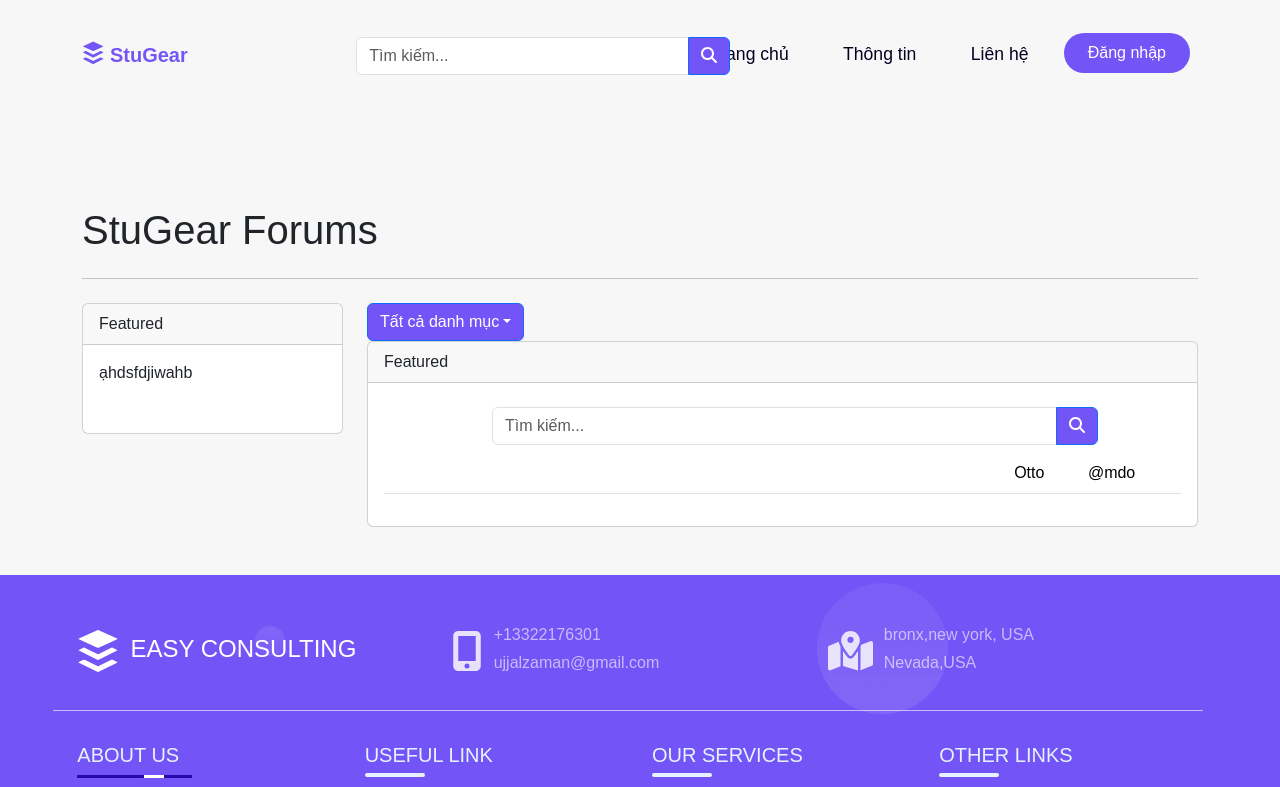
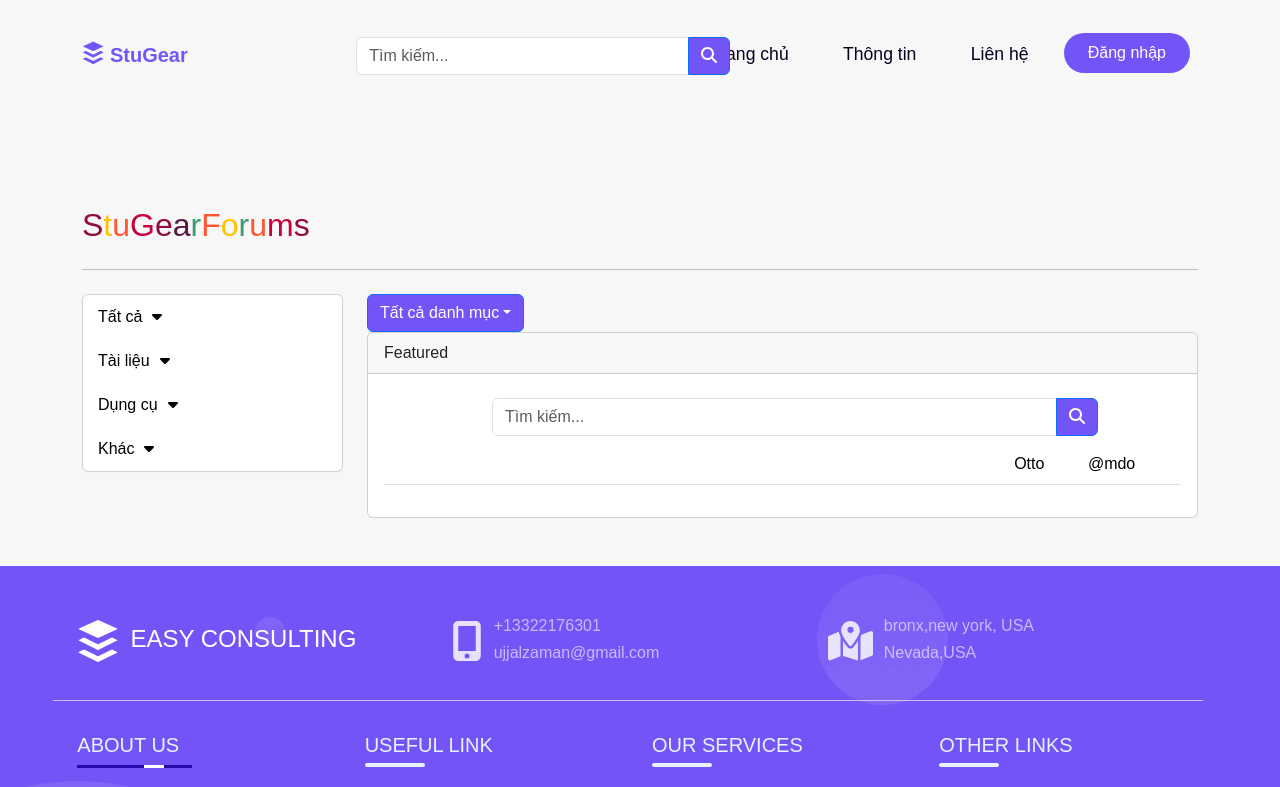
Before and after one commit to kiet2709/stugear_fe, a React (Create React App) app: page /home-page in a window 1280 px wide. Shown: the top 787 px of the page. Built offline with nearby package versions, Linux system fonts and the light colour scheme.

Commit message:
[SG-48] Update layout on homePage

```diff
--- a/src/components/Category/Categories.js
+++ b/src/components/Category/Categories.js
@@ -1,5 +1,5 @@
 import CategoryCard from "./CategoryCard/CategoryCard";
-import CategoryFilter from "./CategoryFiler/CategoryFilter";
+import CategoryFilter from "./CategoryFilter/CategoryFilter";
 
 const Categories = () => {
     const categories = [
--- a/src/components/Category/CategoryFiler/CategoryFilter.js
+++ b/src/components/Category/CategoryFilter/CategoryFilter.js
@@ -38,7 +38,7 @@ const CategoryFilter = ({categories}) => {
               <FontAwesomeIcon
                 icon={faBookmark}
                 style={{ color: getRandomColor(), marginRight: "8px" }}
-              />{" "}
+              />
               {item.name}
             </li>
           ))}
--- a/src/components/Home/ForumTitle/ForumTitile.js
+++ /dev/null
@@ -1,10 +0,0 @@
-const ForumTitle= () => {
-    return (
-        <>
-            <h1>StuGear Forums</h1>
-            <hr className="bg-dark my-4"></hr>
-        </>
-    )
-}
-
-export default ForumTitle
--- /dev/null
+++ b/src/components/Home/ForumTitle/ForumTitle.css
@@ -0,0 +1,15 @@
+.colorful-title {
+    font-size: 2em;
+  }
+
+  .char-s { color: #FF5733; } /* Coral */
+  .char-t { color: #FFC300; } /* Sunflower */
+  .char-u { color: #FF5733; } /* Coral */
+  .char-g { color: #C70039; } /* Imperial Red */
+  .char-e { color: #900C3F; } /* Red Violet */
+  .char-a { color: #581845; } /* Half Baked */
+  .char-r { color: #3D9970; } /* Eucalyptus */
+  .char-f { color: #FF5733; } /* Coral */
+  .char-o { color: #FFC300; } /* Sunflower */
+  .char-m { color: #C70039; } /* Imperial Red */
+  .char-s { color: #900C3F; } /* Red Violet */
--- /dev/null
+++ b/src/components/Home/ForumTitle/ForumTitle.js
@@ -0,0 +1,27 @@
+import React from 'react';
+import './ForumTitle.css';
+
+const ForumTitle = () => {
+  return (
+    <>
+      <h1 className="colorful-title">
+        <span className="char-s">S</span>
+        <span className="char-t">t</span>
+        <span className="char-u">u</span>
+        <span className="char-g">G</span>
+        <span className="char-e">e</span>
+        <span className="char-a">a</span>
+        <span className="char-r">r</span>
+        <span className="char-f">F</span>
+        <span className="char-o">o</span>
+        <span className="char-r">r</span>
+        <span className="char-u">u</span>
+        <span className="char-m">m</span>
+        <span className="char-s">s</span>
+      </h1>
+      <hr className="bg-dark my-4"></hr>
+    </>
+  )
+}
+
+export default ForumTitle;
--- a/src/components/SideBar/SideBar.js
+++ b/src/components/SideBar/SideBar.js
@@ -1,22 +1,22 @@
-import { faSearch } from "@fortawesome/free-solid-svg-icons";
-import { FontAwesomeIcon } from "@fortawesome/react-fontawesome";
-import { Button, InputGroup } from "react-bootstrap";
+import SubMenu from "./SubMenu";
 
-const SideBar = () => {
+const SideBar = ({categories}) => {
+
+
   return (
     <>
-      <div class="card">
-        <div class="card-header">Featured</div>
-        <div class="card-body">
-          <table class="table">
-            <tbody>
-              <p>ạhdsfdjiwahb</p>
-            </tbody>
-          </table>
-        </div>
-      </div>
+      <nav className="animated card bounceInDown">
+        <ul>
+          <SubMenu category={{
+            name: "Tất cả"
+          }} />
+          {categories.map(item => (
+
+          <SubMenu key={item.id} category={item} />
+          ))}
+        </ul>
+      </nav>
     </>
   );
 };
-
 export default SideBar;
--- /dev/null
+++ b/src/components/SideBar/SubMenu.css
@@ -0,0 +1,33 @@
+
+nav ul {
+	list-style: none;
+	margin: 0;
+	padding: 0;
+}
+
+nav ul li a {
+	display: block;
+	padding: 10px 15px;
+	color: black;
+	text-decoration: none;
+	-webkit-transition: 0.2s linear;
+	-moz-transition: 0.2s linear;
+	-ms-transition: 0.2s linear;
+	-o-transition: 0.2s linear;
+	transition: 0.2s linear;
+}
+nav ul li a:hover {
+	background: black;
+	color: #fff;
+}
+
+
+nav ul li ul li a {
+
+	border-left: 4px solid transparent;
+	padding: 10px 40px;
+}
+nav ul li ul li a:hover {
+
+	border-left: 4px solid #4B24F5;
+}
--- /dev/null
+++ b/src/components/SideBar/SubMenu.js
@@ -0,0 +1,60 @@
+import {
+  faSearch,
+  faCaretUp,
+  faCaretDown,
+  faBookmark,
+} from "@fortawesome/free-solid-svg-icons";
+import { FontAwesomeIcon } from "@fortawesome/react-fontawesome";
+import { Button, InputGroup } from "react-bootstrap";
+import "./SubMenu.css";
+import { Link } from "react-router-dom";
+import { useState } from "react";
+const SubMenu = ({ category }) => {
+  const [submenuOpen, setSubmenuOpen] = useState(false);
+
+  const toggleSubmenu = () => {
+    setSubmenuOpen(!submenuOpen);
+  };
+  const getRandomColor = () => {
+    const letters = "0123456789ABCDEF";
+    let color = "#";
+    for (let i = 0; i < 6; i++) {
+      color += letters[Math.floor(Math.random() * 16)];
+    }
+    return color;
+  };
+
+  return (
+    <>
+      <li className="sub-menu">
+        <Link onClick={toggleSubmenu}>
+          {category.name}
+          <FontAwesomeIcon
+            className="right"
+            icon={submenuOpen ? faCaretUp : faCaretDown}
+          />
+        </Link>
+        {submenuOpen && (
+          <ul>
+            <li>
+              <Link to="/buy">
+              <FontAwesomeIcon
+                icon={faBookmark}
+                style={{ color: getRandomColor(), marginRight: "8px" }}
+              />Mua</Link>
+            </li>
+            <li>
+              <Link to="/sell">
+              <FontAwesomeIcon
+                icon={faBookmark}
+                style={{ color: getRandomColor(), marginRight: "8px" }}
+              />Bán</Link>
+            </li>
+          </ul>
+        )}
+      </li>
+    </>
+  );
+};
+
+export default SubMenu;
--- a/src/components/UserHeader/index.css
+++ b/src/components/UserHeader/index.css
@@ -43,3 +43,8 @@
 .menu li .link:hover {
     color: white;
 }
+
+
+.right {
+    margin-left: 10px;
+}
--- a/src/pages/Main/HomePage/index.js
+++ b/src/pages/Main/HomePage/index.js
@@ -1,16 +1,31 @@
 import { Container } from "react-bootstrap";
 import "./index.css";
-import ForumTitle from "../../../components/Home/ForumTitle/ForumTitile";
+import ForumTitle from "../../../components/Home/ForumTitle/ForumTitle";
 import Categories from "../../../components/Category/Categories";
 import SideBar from "../../../components/SideBar/SideBar";
 
 const HomePage = () => {
+  const categories = [
+    {
+      id: 1,
+      name: "Tài liệu",
+    },
+    {
+      id: 2,
+      name: "Dụng cụ",
+    },
+    {
+      id: 3,
+      name: "Khác",
+    }
+
+  ];
   return (
     <Container>
         <ForumTitle />
       <div className="row">
         <div className="col-3">
-          <SideBar />
+          <SideBar categories={categories}/>
         </div>
         <div className="col">
 
```
Also changed, not shown: src/components/Category/CategoryFilter/CategoryFilter.css (renamed from src/components/Category/CategoryFiler/CategoryFilter.css).
